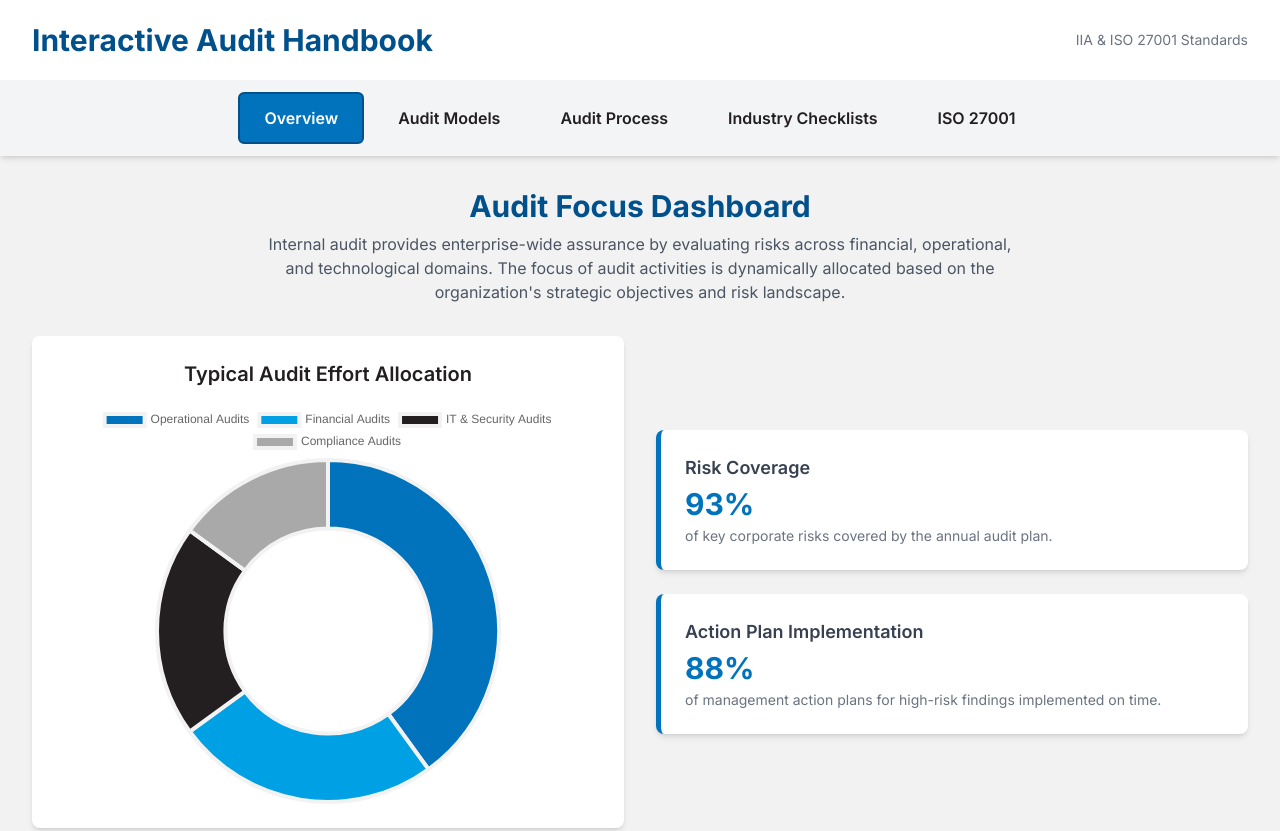
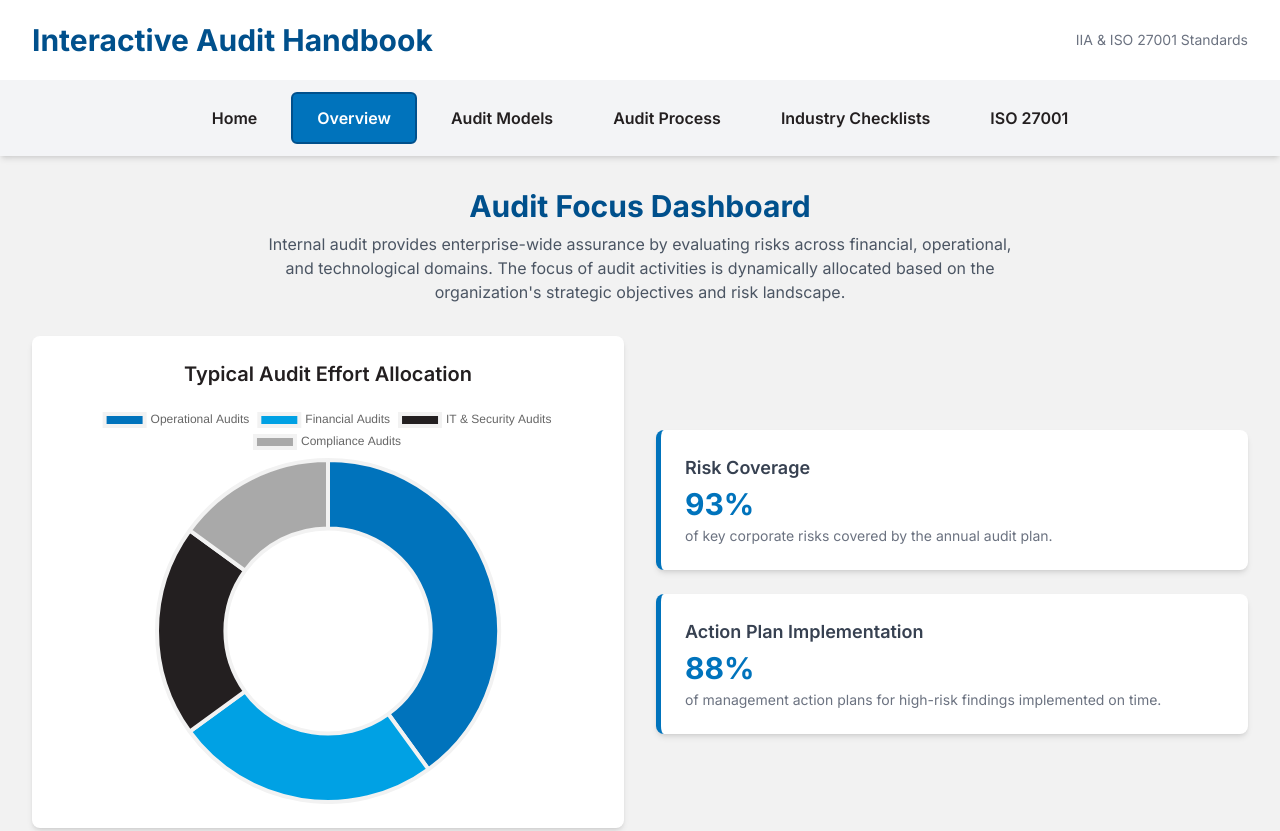
Before and after one commit to aungseinn/internal-audit, a plain HTML site: page about-ia.html in a window 1280 px wide. Shown: the top 831 px of the page. Drawn offline with nearby package versions, Linux system fonts and the light colour scheme.

Commit message:
Add Home navigation item to about-ia.html

```diff
--- a/about-ia.html
+++ b/about-ia.html
@@ -47,6 +47,7 @@
             <nav id="mainNav" class="bg-gray-100">
                 <div class="container mx-auto px-4 sm:px-6 lg:px-8">
                     <div class="flex flex-wrap items-center justify-center gap-2 py-3">
+                        <div href="index.html" class="nav-item" data-tab="home">Home</div>
                         <div class="nav-item active" data-tab="overview">Overview</div>
                         <div class="nav-item" data-tab="models">Audit Models</div>
                         <div class="nav-item" data-tab="process">Audit Process</div>
```
